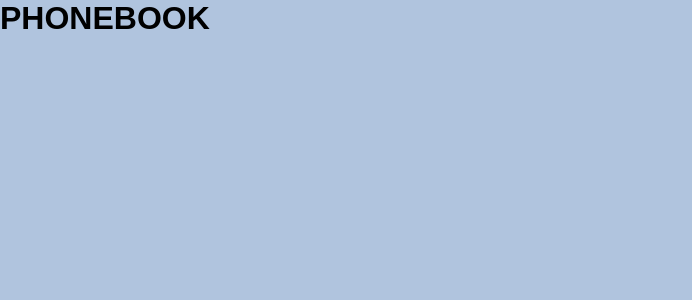
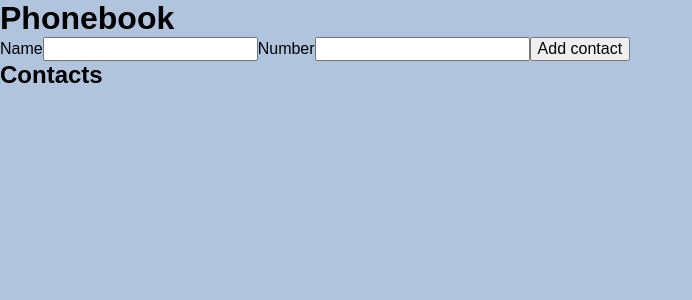
Before and after one commit to Artem-Rudko/goit-react-hw-02-phonebook, a React (Create React App) app: page / in a window 1280 px wide. Shown: the top 300 px of the page, without its empty margins (0-692 px from the left). Built offline with nearby package versions, Linux system fonts and the light colour scheme.

Commit message:
add new conctact Function

```diff
--- a/package.json
+++ b/package.json
@@ -12,6 +12,7 @@
     "react": "^17.0.2",
     "react-dom": "^17.0.2",
     "react-scripts": "4.0.3",
+    "uuid": "^8.3.2",
     "web-vitals": "^1.1.2"
   },
   "scripts": {
--- a/src/App.js
+++ b/src/App.js
@@ -1,11 +1,40 @@
+import { Component } from 'react';
+import ContactForm from './components/ContactForm';
+import { v4 as uuidv4 } from 'uuid';
 // import './App.css';
 
-function App() {
-    return (
-        <div className="App">
-            <h1>PHONEBOOK</h1>
-        </div>
-    );
+class App extends Component {
+    state = {
+        contacts: [
+            { id: 'id-1', name: 'Rosie Simpson', number: '459-12-56' },
+            { id: 'id-2', name: 'Hermione Kline', number: '443-89-12' },
+            { id: 'id-3', name: 'Eden Clements', number: '645-17-79' },
+            { id: 'id-4', name: 'Annie Copeland', number: '227-91-26' },
+        ],
+        filter: '',
+    };
+
+    addNewContact = data => {
+        console.log(data);
+        const newContact = {
+            ...data,
+            id: uuidv4(),
+        };
+        console.log(newContact);
+        this.setState(prevState => ({
+            contacts: [...prevState.contacts, newContact],
+        }));
+    };
+
+    render() {
+        return (
+            <div className="App">
+                <h1>Phonebook</h1>
+                <ContactForm onSubmit={this.addNewContact} />
+                <h2>Contacts</h2>
+            </div>
+        );
+    }
 }
 
 export default App;
--- /dev/null
+++ b/src/components/ContactForm/ContactForm.js
@@ -0,0 +1,68 @@
+import { Component } from 'react';
+import { v4 as uuidv4 } from 'uuid';
+
+class ContactForm extends Component {
+    state = {
+        name: '',
+        number: '',
+        id: '',
+    };
+
+    handleInputChange = e => {
+        const { name, value } = e.currentTarget;
+        this.setState({ [name]: value });
+    };
+
+    handleSubmit = e => {
+        let setId = uuidv4();
+
+        console.log('submit');
+        console.log('id: ', setId);
+        e.preventDefault();
+        this.setState({ id: 'id-55' });
+        this.props.onSubmit(this.state);
+        this.reset();
+    };
+
+    reset = () => {
+        this.setState({
+            name: '',
+            number: '',
+            id: '',
+        });
+    };
+
+    render() {
+        return (
+            <form onSubmit={this.handleSubmit}>
+                <label htmlFor="">
+                    Name
+                    <input
+                        type="text"
+                        name="name"
+                        value={this.state.name}
+                        pattern="^[a-zA-Zа-яА-Я]+(([' -][a-zA-Zа-яА-Я ])?[a-zA-Zа-яА-Я]*)*$"
+                        title="Имя может состоять только из букв, апострофа, тире и пробелов. Например Adrian, Jacob Mercer, Charles de Batz de Castelmore d'Artagnan и т. п."
+                        required
+                        onChange={this.handleInputChange}
+                    />
+                </label>
+                <label htmlFor="">
+                    Number
+                    <input
+                        type="tel"
+                        name="number"
+                        value={this.state.number}
+                        pattern="\+?\d{1,4}?[-.\s]?\(?\d{1,3}?\)?[-.\s]?\d{1,4}[-.\s]?\d{1,4}[-.\s]?\d{1,9}"
+                        title="Номер телефона должен состоять цифр и может содержать пробелы, тире, круглые скобки и может начинаться с +"
+                        required
+                        onChange={this.handleInputChange}
+                    />
+                </label>
+                <button type="submit">Add contact</button>
+            </form>
+        );
+    }
+}
+
+export default ContactForm;
--- /dev/null
+++ b/src/components/ContactForm/index.js
@@ -0,0 +1 @@
+export { default } from './ContactForm';
--- /dev/null
+++ b/src/components/ContactList/index.js
@@ -0,0 +1 @@
+export { default } from './ContactList';
--- /dev/null
+++ b/src/components/Filter/index.js
@@ -0,0 +1 @@
+export { default } from './Filter';
```
Also changed, not shown: src/components/ContactList/Contact.js (added), src/components/ContactList/ContactList.js (added), src/components/Filter/Filter.js (added), src/default.jpg (deleted), 1 other file (tests, documents, lock files or other folders).
